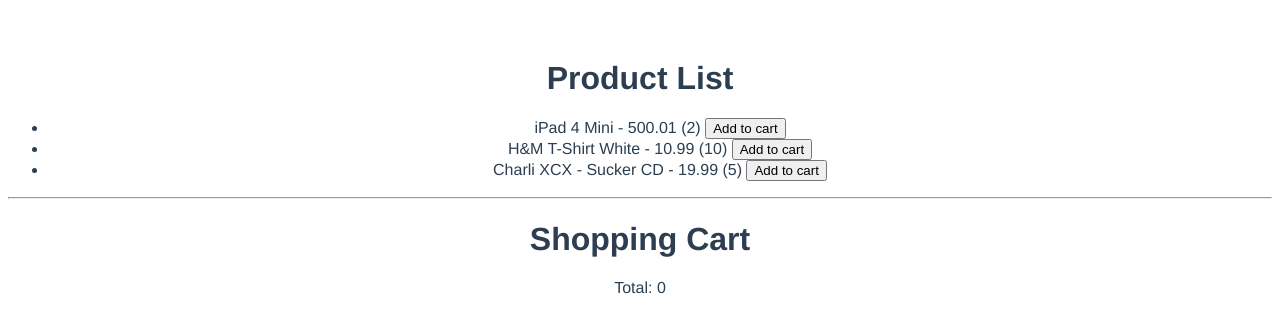
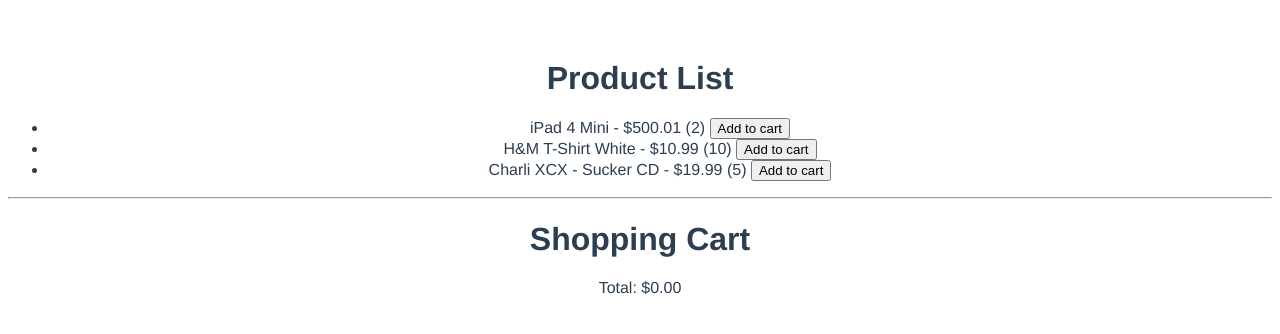
Before and after one commit to doljpo/Vuex-Shopping-Cart, a Vue app: page / in a window 1280 px wide. Shown: the top 334 px of the page. Built offline with nearby package versions, Linux system fonts and the light colour scheme.

Commit message:
Add currency filter

```diff
--- a/src/components/ProductList.vue
+++ b/src/components/ProductList.vue
@@ -4,7 +4,7 @@
     <img v-if="isLoading" :src="loadingGif" />
     <ul v-else>
       <li v-for="product in products" :key="product.id">
-        {{ product.title }} - {{ product.price }} ({{ product.inventory }})
+        {{ product.title }} - {{ product.price | currency }} ({{ product.inventory }})
         <button
           @click="addToCart(product)"
         >Add to cart</button>
--- a/src/components/ShoppingCart.vue
+++ b/src/components/ShoppingCart.vue
@@ -5,9 +5,9 @@
       <li
         v-for="product in products"
         :key="product.id"
-      >{{ product.title }} - {{ product.price }} ({{ product.quantity }})</li>
+      >{{ product.title }} - {{ product.price | currency }} ({{ product.quantity }})</li>
     </ul>
-    <p>Total: {{ total }}</p>
+    <p>Total: {{ total | currency }}</p>
   </div>
 </template>
 
```
Also changed, not shown: Guideline.txt.
